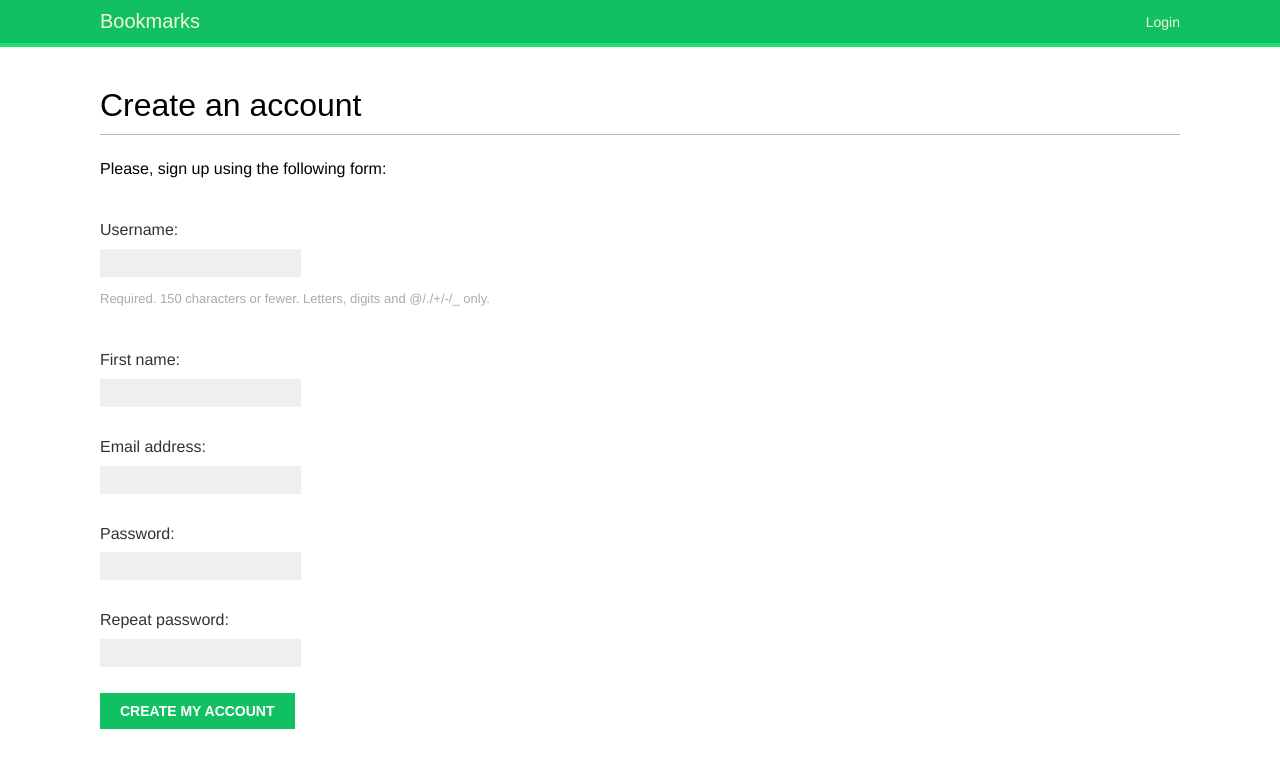
After one commit to iluxonchik/django-by-example, a Django app: page /account/register/ in a window 1280 px wide. The commit adds this page. Shown: the top 768 px of the page. Run offline with Django 3.2, Linux system fonts and the light colour scheme; some web fonts are replaced.

Commit message:
feat: implement user registration

```diff
--- a/social-website/bookmarks/account/forms.py
+++ b/social-website/bookmarks/account/forms.py
@@ -1,5 +1,21 @@
 from django import forms
+from django.contrib.auth.models import User
 
 class LoginForm(forms.Form):
     username = forms.CharField()
     password = forms.CharField(widget=forms.PasswordInput) # will include type="password" in HTML
+
+class UserRegistrationForm(forms.ModelForm):
+    password = forms.CharField(label='Password', widget=forms.PasswordInput)
+    password2 = forms.CharField(label='Repeat password', widget=forms.PasswordInput)
+
+    class Meta:
+        model = User
+        fields = ('username', 'first_name', 'email')
+
+    # Checks if 'pasword2' field is valid. This check is done we call 'is_valid()' on the form
+    def clean_password2(self):
+        cd = self.cleaned_data
+        if cd['password'] != cd['password2']:
+            raise forms.ValidationError('Passwords don\'t match.')
+        return cd['password']
--- /dev/null
+++ b/social-website/bookmarks/account/templates/account/register.html
@@ -0,0 +1,13 @@
+{% extends "base.html" %}
+
+{% block title %}Create an account{% endblock title %}
+
+{% block content %}
+    <h1>Create an account</h1>
+    <p>Please, sign up using the following form:</p>
+    <form action="." method="post">
+        {{ user_form.as_p }}
+        {% csrf_token %}
+        <p><input type="submit" value="Create my account"></p>
+    </form>
+{% endblock content %}
--- a/social-website/bookmarks/account/templates/registration/login.html
+++ b/social-website/bookmarks/account/templates/registration/login.html
@@ -8,7 +8,8 @@
     {% if form.errors %}
         <p>Your username and password did not match. Please try again.</p>
         {% else %}
-            <p>Please, use the following form to log-in:</p>
+            <p>Please, use the following form to log-in. If you don't have an account
+            <a href="{% url 'register' %}">register here</a>.</p>
     {% endif %}
     <div class="login-form">
         <form action="{% url 'login' %}" method="post">
--- a/social-website/bookmarks/account/urls.py
+++ b/social-website/bookmarks/account/urls.py
@@ -19,4 +19,6 @@ urlpatterns = [
     url(r'^password-reset/done/$', 'django.contrib.auth.views.password_reset_done', name='password_reset_done'),
     url(r'^password-reset/confirm/(?P<uidb64>[-\w]+)/(?P<token>[-\w]+)/$', 'django.contrib.auth.views.password_reset_confirm', name='password_reset_confirm'),
     url(r'^password-reset/complete/$', 'django.contrib.auth.views.password_reset_complete', name='password_reset_complete'),
+
+    url(r'^register/$', views.register, name='register'),
 ]
--- a/social-website/bookmarks/account/views.py
+++ b/social-website/bookmarks/account/views.py
@@ -1,7 +1,7 @@
 from django.http import HttpResponse
 from django.shortcuts import render
 from django.contrib.auth import authenticate, login
-from .forms import LoginForm
+from .forms import LoginForm, UserRegistrationForm
 from django.contrib.auth.decorators import login_required
 
 def user_login(request):
@@ -30,3 +30,17 @@ def dashboard(request):
     # section is used to track wich section of the website the user is watching
     # multiple views can correspond to the same section
     return render(request, 'account/dashboard.html', {'section':'dashboard'})
+
+def register(request):
+    if request.method == 'POST':
+        user_form = UserRegistrationForm(request.POST)
+        if user_form.is_valid():
+            # Create a new User object, but don't save it just yet
+            new_user = user_form.save(commit=False)
+            new_user.set_password(user_form.cleaned_data['password'])
+            new_user.save()
+            # NOTE: this will render the template wihtout redirecting the user to 'account/register_done.html' URL
+            return render(request, 'account/register_done.html', {'user':new_user})
+    else:
+        user_form = UserRegistrationForm()
+    return render(request, 'account/register.html', {'user_form':user_form})
```
Also changed, not shown: social-website/bookmarks/account/templates/account/register_done.html (added, +8 -0 lines).
